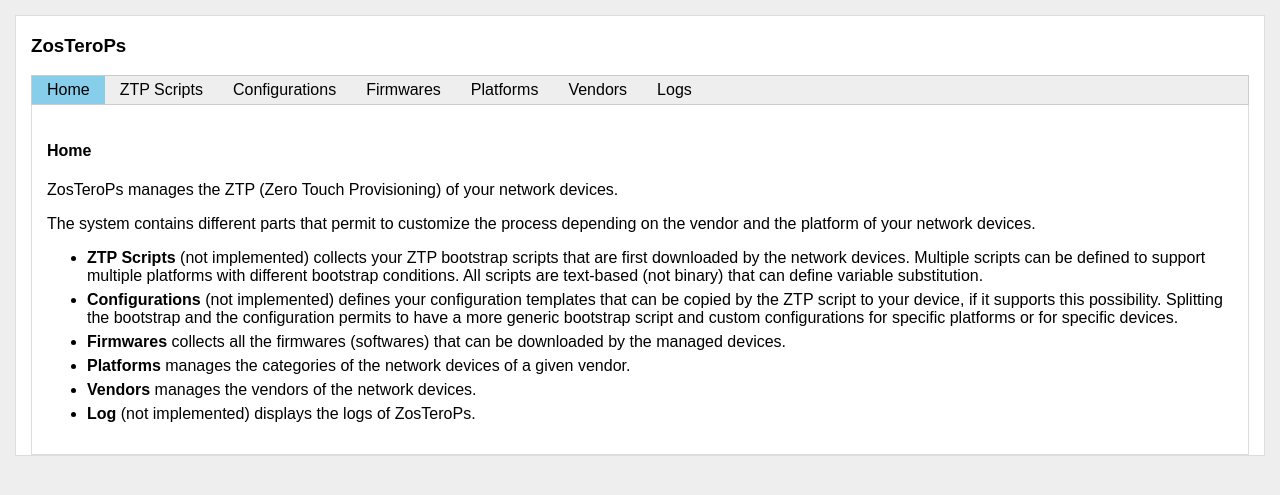
After one commit to amigne/ZosTeroPs, a Django app: page / in a window 1280 px wide. The commit adds this page. Shown: the top 495 px of the page. Run offline with Django 3.2, Linux system fonts and the light colour scheme.

Commit message:
Home view completed

```diff
--- a/templates/base.html
+++ b/templates/base.html
@@ -11,7 +11,7 @@
     {% block body_title %}<h3>ZosTeroPs</h3>{% endblock body_title %}
 
     <nav class="menu">
-        <a href="#"{% if menuitem == 'home' %} class="active"{% endif %}>Home</a>
+        <a href="{% url 'home' %}"{% if menuitem == 'home' %} class="active"{% endif %}>Home</a>
         <a href="#"{% if menuitem == 'ztpScript' %} class="active"{% endif %}>ZTP Scripts</a>
         <a href="#"{% if menuitem == 'configuration' %} class="active"{% endif %}>Configurations</a>
         <a href="{% url 'firmwareList' %}"{% if menuitem == 'firmware' %} class="active"{% endif %}>Firmwares</a>
--- a/ztp/static/ztp/css/style.css
+++ b/ztp/static/ztp/css/style.css
@@ -53,6 +53,17 @@ ul.messages li.success { color: forestgreen; }
     padding: 15px;
     border: 1px solid #ddd;
     border-top: none;
+}
+
+/* Home */
+.home ul li {
+    margin-top: 6px;
+    margin-bottom: 6px;
+}
+.home a {
+    color: black;
+    font-weight: bold;
+    text-decoration: none;
 }
 
 /* Forms */
--- /dev/null
+++ b/ztp/templates/ztp/home.html
@@ -0,0 +1,43 @@
+{% extends "base.html" %}
+
+{% load humanize %}
+
+{% block content_title %}Home{% endblock content_title %}
+
+{% block content %}
+    <div class="home">
+        <p>ZosTeroPs manages the ZTP (Zero Touch Provisioning) of your network devices.</p>
+        <p>The system contains different parts that permit to customize the process depending
+            on the vendor and the platform of your network devices.</p>
+        <ul>
+            <li>
+                <a href="#">ZTP Scripts</a> (not implemented) collects your ZTP bootstrap scripts that are
+                first downloaded by the network devices. Multiple scripts can be defined
+                to support multiple platforms with different bootstrap conditions. All
+                scripts are text-based (not binary) that can define variable substitution.
+            </li>
+            <li>
+                <a href="#">Configurations</a> (not implemented) defines your configuration templates that
+                can be copied by the ZTP script to your device, if it supports this
+                possibility. Splitting the bootstrap and the configuration permits to have
+                a more generic bootstrap script and custom configurations for specific
+                platforms or for specific devices.
+            </li>
+            <li>
+                <a href="{% url 'firmwareList' %}">Firmwares</a> collects all the firmwares (softwares) that can
+                be downloaded by the managed devices.
+            </li>
+            <li>
+                <a href="{% url 'platformList' %}">Platforms</a> manages the categories of
+                the network devices of a given vendor.
+            </li>
+            <li>
+                <a href="{% url 'vendorList' %}">Vendors</a> manages the vendors of the
+                network devices.
+            </li>
+            <li>
+                <a href="#">Log</a> (not implemented) displays the logs of ZosTeroPs.
+            </li>
+        </ul>
+    </div>
+{% endblock content %}
--- a/ztp/urls.py
+++ b/ztp/urls.py
@@ -5,6 +5,9 @@ from . import views
 
 
 urlpatterns = [
+    # Home
+    path('', views.home, name='home'),
+
     # Firmwares
     path('firmware/', views.FirmwareListView.as_view(), name='firmwareList'),
     path('firmware/new/', views.FirmwareCreateView.as_view(), name='firmwareCreate'),
--- a/ztp/views.py
+++ b/ztp/views.py
@@ -1,11 +1,16 @@
 from django.contrib.messages.views import SuccessMessageMixin
 from django.http import Http404, HttpResponse
+from django.template.response import SimpleTemplateResponse
 from django.urls import reverse_lazy
 from django.views.generic import DetailView, ListView
 from django.views.generic.edit import CreateView, DeleteView, UpdateView
 from . import models
 
 import locale
+
+
+def home(request):
+    return SimpleTemplateResponse('ztp/home.html',  {'menuitem': 'home'})
 
 
 def firmware_download(request, filename):
```
